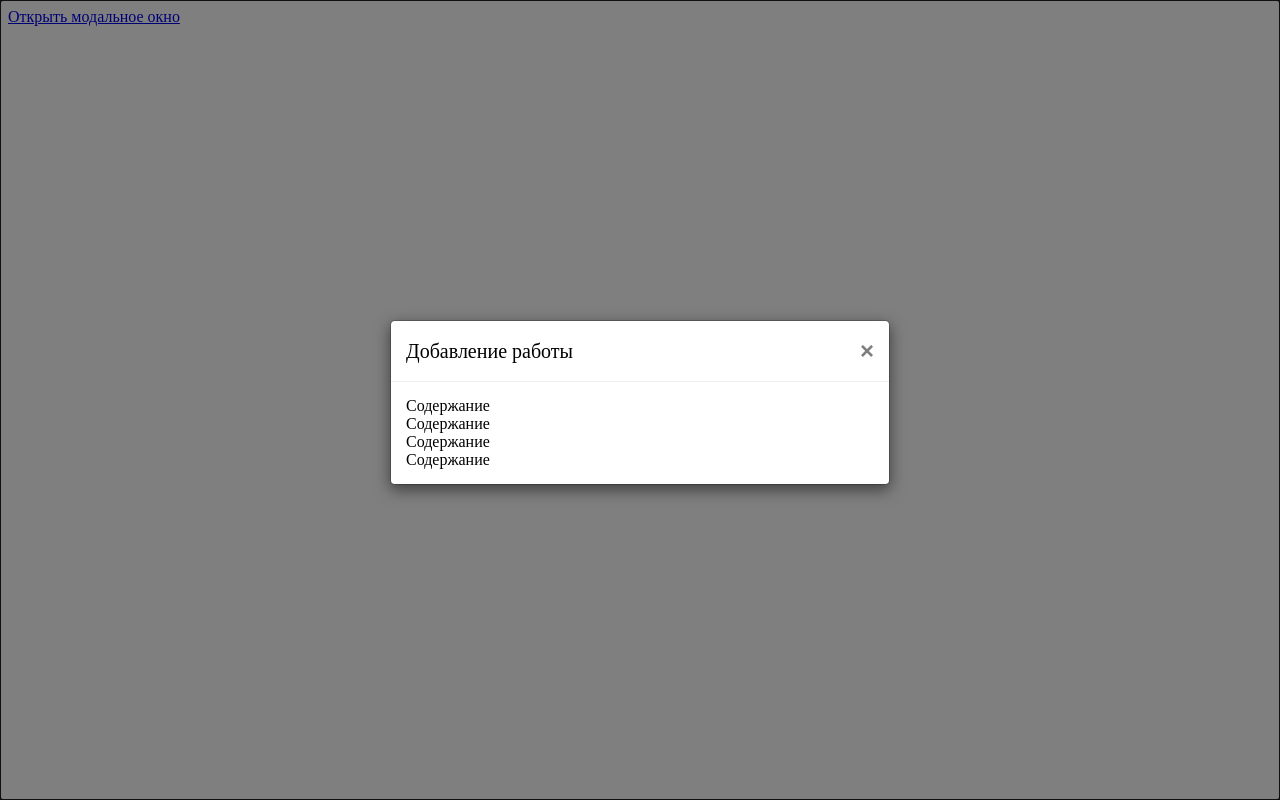
After one commit to SSH1van/SYIP, a PHP site: page /f.php in a window 1280 px wide, after a click on "Открыть модальное окно". The commit adds this page. Run offline with PHP 8.4, Linux system fonts and the light colour scheme.

Commit message:
Switching in profile, f.php for a modal window

```diff
--- /dev/null
+++ b/f.php
@@ -0,0 +1,166 @@
+<!DOCTYPE html>
+<html lang="ru">
+
+<head>
+    <meta charset="UTF-8">
+    <meta name="viewport" content="width=device-width, initial-scale=1.0">
+
+
+
+    <!-- Favicons -->
+    <link rel="apple-touch-icon" sizes="180x180" href="img/favicon/apple-touch-icon.png">
+    <link rel="icon" type="image/png" sizes="32x32" href="img/favicon/favicon-32x32.png">
+    <link rel="icon" type="image/png" sizes="16x16" href="img/favicon/favicon-16x16.png">
+    <link rel="manifest" href="img/favicon/site.webmanifest">
+    <link rel="mask-icon" href="img/favicon/safari-pinned-tab.svg" color="#5bbad5">
+    <meta name="msapplication-TileColor" content="#da532c">
+    <meta name="theme-color" content="#ffffff">
+
+    <title>Личный кабинет</title>
+</head>
+
+<body>
+
+    <div id="openModal" class="modal">
+        <div class="modal-dialog">
+            <div class="modal-content">
+                <div class="modal-header">
+                    <h3 class="modal-title">Добавление работы</h3>
+                    <a href="#close" title="Close" class="close">×</a>
+                </div>
+                <div class="modal-body">
+                    <div>Содержание</div>
+                    <div>Содержание</div>
+                    <div>Содержание</div>
+                    <div>Содержание</div>
+                </div>
+            </div>
+        </div>
+    </div>
+
+    <!-- HTML кнопки -->
+    <a href="#openModal">Открыть модальное окно</a>
+
+
+    <style>
+        .modal {
+            position: fixed;
+            top: 0;
+            right: 0;
+            bottom: 0;
+            left: 0;
+            background: rgba(0, 0, 0, 0.5);
+
+            z-index: 1050;
+            opacity: 0;
+
+            -webkit-transition: opacity 200ms ease-in;
+            -moz-transition: opacity 200ms ease-in;
+            transition: opacity 200ms ease-in;
+
+            pointer-events: none;
+            margin: 0;
+            padding: 0;
+        }
+
+        .modal:target {
+            opacity: 1;
+            pointer-events: auto;
+            overflow-y: auto;
+        }
+
+        .modal-dialog {
+            position: relative;
+            max-width: 500px;
+            margin: 40vh auto;
+        }
+
+        .modal-content {
+            position: relative;
+            display: -webkit-box;
+            display: -webkit-flex;
+            display: -ms-flexbox;
+            display: flex;
+            -webkit-box-orient: vertical;
+            -webkit-box-direction: normal;
+            -webkit-flex-direction: column;
+            -ms-flex-direction: column;
+            flex-direction: column;
+            background-color: #fff;
+            -webkit-background-clip: padding-box;
+            background-clip: padding-box;
+            border: 1px solid rgba(0, 0, 0, .2);
+            border-radius: .3rem;
+            outline: 0;
+        }
+
+        @media (min-width: 768px) {
+            .modal-content {
+                -webkit-box-shadow: 0 5px 15px rgba(0, 0, 0, .5);
+                box-shadow: 0 5px 15px rgba(0, 0, 0, .5);
+            }
+        }
+
+        .modal-header {
+            display: -webkit-box;
+            display: -webkit-flex;
+            display: -ms-flexbox;
+            display: flex;
+            -webkit-box-align: center;
+            -webkit-align-items: center;
+            -ms-flex-align: center;
+            align-items: center;
+            -webkit-box-pack: justify;
+            -webkit-justify-content: space-between;
+            -ms-flex-pack: justify;
+            justify-content: space-between;
+            padding: 15px;
+            border-bottom: 1px solid #eceeef;
+        }
+
+        .modal-title {
+            margin-top: 0;
+            margin-bottom: 0;
+            line-height: 1.5;
+            font-size: 1.25rem;
+            font-weight: 500;
+        }
+
+        /* Стили кнопки "х" ("Закрыть")  */
+        .close {
+            float: right;
+            font-family: sans-serif;
+            font-size: 24px;
+            font-weight: 700;
+            line-height: 1;
+            color: #000;
+            text-shadow: 0 1px 0 #fff;
+            opacity: .5;
+            text-decoration: none;
+        }
+
+        /* Стили для закрывающей кнопки в фокусе или наведении */
+        .close:focus,
+        .close:hover {
+            color: #000;
+            text-decoration: none;
+            cursor: pointer;
+            opacity: .75;
+        }
+
+        /* Стили блока основного содержимого окна */
+        .modal-body {
+            position: relative;
+            -webkit-box-flex: 1;
+            -webkit-flex: 1 1 auto;
+            -ms-flex: 1 1 auto;
+            flex: 1 1 auto;
+            padding: 15px;
+            overflow: auto;
+        }
+    </style>
+
+
+</body>
+
+</html>
```
Also changed, not shown: js/profile/profile.js (+27 -0 lines), profile.php (+25 -2 lines), style/profile/styleProfile.css (+113 -23 lines), 1 other file.
